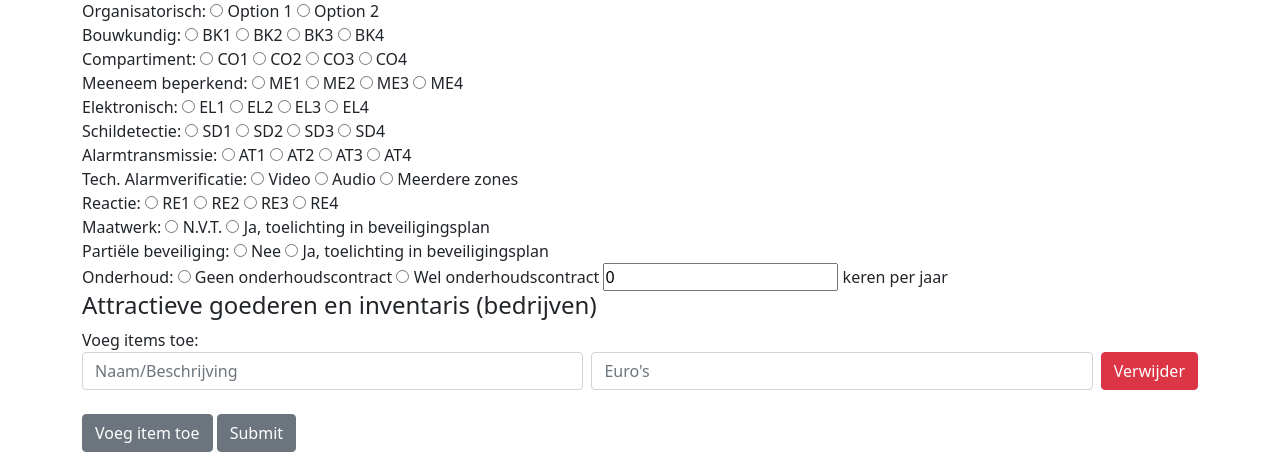
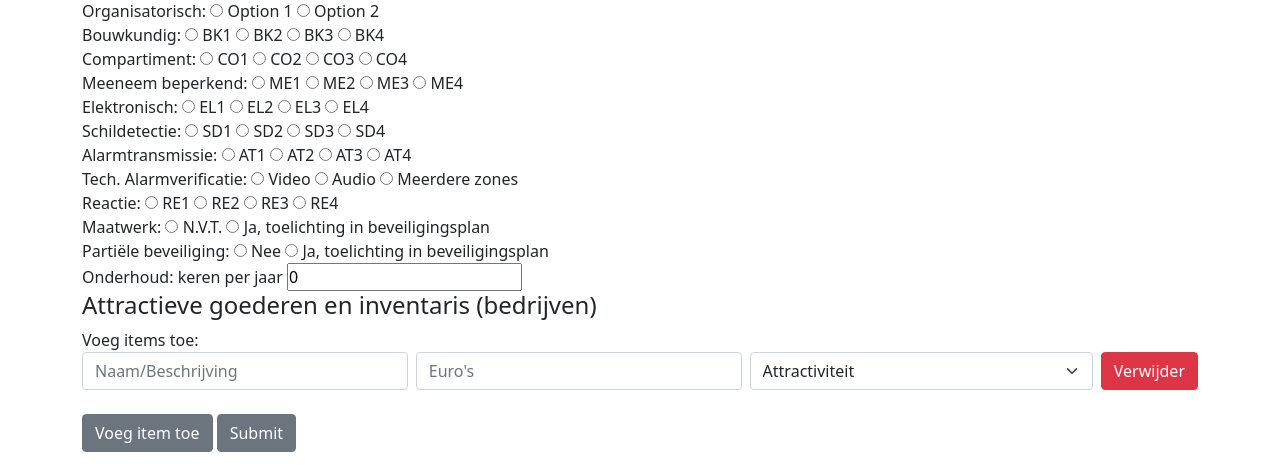
Before and after one commit to EAM26/intake-form-bd-django, a Django app: page / in a window 1280 px wide. Shown: the part 688-1164 px from the top of the page. Run offline with Django 5.2, Linux system fonts and the light colour scheme.

Commit message:
Add attractiveness code to Item in index and database

```diff
--- a/risk_class_intake/forms.py
+++ b/risk_class_intake/forms.py
@@ -20,5 +20,4 @@ class IntakeForm(forms.Form):
     reaction = forms.CharField(max_length=80)
     customization = forms.CharField(max_length=80)
     partial_security = forms.CharField(max_length=80)
-    maintenance = forms.CharField(max_length=80)
     frequency = forms.IntegerField()
--- a/risk_class_intake/models.py
+++ b/risk_class_intake/models.py
@@ -33,6 +33,7 @@ class Item(models.Model):
                              related_name="items")
     name = models.CharField(max_length=255)  # Name or description of the item
     value = models.FloatField()  # Value in Euros
+    attractiveness = models.CharField(max_length=2, default='L')  # Attr. code
 
     def __str__(self):
-        return f"{self.name}: €{self.value}"
+        return f"{self.name}: €{self.value} with code: {self.attractiveness}"
--- a/risk_class_intake/templates/index.html
+++ b/risk_class_intake/templates/index.html
@@ -253,30 +253,40 @@
 
             <div>
                 <label>Onderhoud:</label>
-                <input type="radio" id="maintenance-no" name="maintenance"
-                       value="Geen onderhoudscontract">
-                <label for="maintenance-no">Geen onderhoudscontract</label>
-                <input type="radio" id="maintenance-yes" name="maintenance"
-                       value="Contract voor onderhoud">
-                <label for="maintenance-yes">Wel onderhoudscontract</label>
+                <label for="frequency">keren per jaar</label>
                 <input type="number" id="frequency" name="frequency"
                        placeholder="?"
                        value="0" min="0" required>
-                <label for="frequency">keren per jaar</label>
             </div>
         </div>
         <div class="form-group mb-4 form-lower" id="dynamic-inputs">
             <h4>Attractieve goederen en inventaris (bedrijven)</h4>
             <label>Voeg items toe:</label>
             <div class="d-flex mb-2 align-items-center input-row">
-                <input type="text" name="item_name[]" class="form-control me-2" placeholder="Naam/Beschrijving" required>
-                <input type="number" name="item_value[]" class="form-control me-2" placeholder="Euro's" min="0" required>
-                <button type="button" class="btn btn-danger remove-btn">Verwijder</button>
+                <input type="text" name="item_name[]" class="form-control me-2"
+                       placeholder="Naam/Beschrijving" required>
+                <input type="number" name="item_value[]"
+                       class="form-control me-2" placeholder="Euro's" min="0"
+                       required>
+                <select name="item_attractiveness[]" class="form-select me-2"
+                        required>
+                    <option value="" disabled selected>Attractiviteit</option>
+                    <option value="L">L</option>
+                    <option value="M">M</option>
+                    <option value="H">H</option>
+                    <option value="ZH">ZH</option>
+                </select>
+                <button type="button" class="btn btn-danger remove-btn">
+                    Verwijder
+                </button>
             </div>
         </div>
         <div>
-            <button type="button" id="add-btn" class="btn btn-secondary mb-4">Voeg item toe</button>
-            <button class="btn btn-secondary mb-4" type="submit">Submit</button>
+            <button type="button" id="add-btn" class="btn btn-secondary mb-4">
+                Voeg item toe
+            </button>
+            <button class="btn btn-secondary mb-4" type="submit">Submit
+            </button>
         </div>
     </form>
 </div>
@@ -309,6 +319,28 @@
         valueInput.min = '0';
         valueInput.required = true;
 
+        // Add the select box
+        const selectInput = document.createElement('select');
+        selectInput.name = 'item_attractiveness[]';
+        selectInput.className = 'form-select me-2';
+        selectInput.required = true;
+
+        // Add options to the select box
+        const defaultOption = document.createElement('option');
+        defaultOption.value = '';
+        defaultOption.textContent = 'Attractiviteit';
+        defaultOption.disabled = true;
+        defaultOption.selected = true;
+        selectInput.appendChild(defaultOption);
+
+        const options = ['L', 'M', 'H', 'ZH'];
+        options.forEach(value => {
+            const option = document.createElement('option');
+            option.value = value;
+            option.textContent = value;
+            selectInput.appendChild(option);
+        });
+
         // Add the remove button
         const removeBtn = document.createElement('button');
         removeBtn.type = 'button';
@@ -319,6 +351,7 @@
         // Append the inputs and button to the row
         newRow.appendChild(nameInput);
         newRow.appendChild(valueInput);
+        newRow.appendChild(selectInput); // Ensure the select box is appended
         newRow.appendChild(removeBtn);
 
         // Append the row to the container
--- a/risk_class_intake/views.py
+++ b/risk_class_intake/views.py
@@ -29,18 +29,21 @@ def index(request):
                 reaction=form.cleaned_data["reaction"],
                 customization=form.cleaned_data["customization"],
                 partial_security=form.cleaned_data["partial_security"],
-                maintenance=form.cleaned_data["maintenance"],
                 frequency=form.cleaned_data["frequency"]
             )
 
             # Handle the dynamic items
             item_names = request.POST.getlist('item_name[]')
             item_values = request.POST.getlist('item_value[]')
+            item_attractiveness = request.POST.getlist('item_attractiveness[]')
 
-            for name, value in zip(item_names, item_values):
-                if name and value:  # Ensure no empty fields are saved
+            for name, value, attractiveness in zip(item_names, item_values,
+                                                   item_attractiveness):
+                if name and value and attractiveness:  # Ensure no empty
+                    # fields are saved
                     Item.objects.create(form=form_instance, name=name,
-                                        value=float(value))
+                                        value=float(value),
+                                        attractiveness=attractiveness)
 
             return redirect('index')
         else:
```
Also changed, not shown: risk_class_intake/migrations/0005_item.py (added), risk_class_intake/migrations/0006_alter_form_frequency.py (added), risk_class_intake/migrations/0007_item_attractiveness.py (added).
